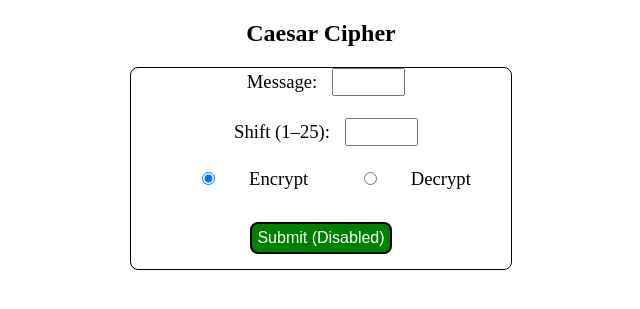
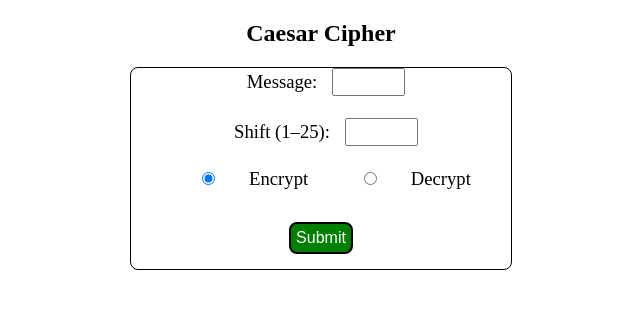
Before and after one commit to Obi-Wan1977/java-class, a Flask app: template web_form_part_2/templates/user_message.html in a window 1280 px wide. Shown: the top 309 px of the page, without its empty margins (319-959 px from the left). Run offline with Flask 3, Linux system fonts and the light colour scheme; the template is opened without the code that fills it, so the values that code supplies are empty.

Commit message:
Add files via upload

```diff
--- a/web_form_part_2/templates/user_message.html
+++ b/web_form_part_2/templates/user_message.html
@@ -22,9 +22,7 @@
             <label>
                 <input type="radio" name="action" value="Decrypt"> Decrypt
             </label><br><br>
-
-            <!-- Submit button disabled -->
-            <button type="submit" disabled>Submit (Disabled)</button>
+            <button type="submit">Submit</button>
 
             <p style="color:red;">{{ error_message }}</p>
         </form>
```
